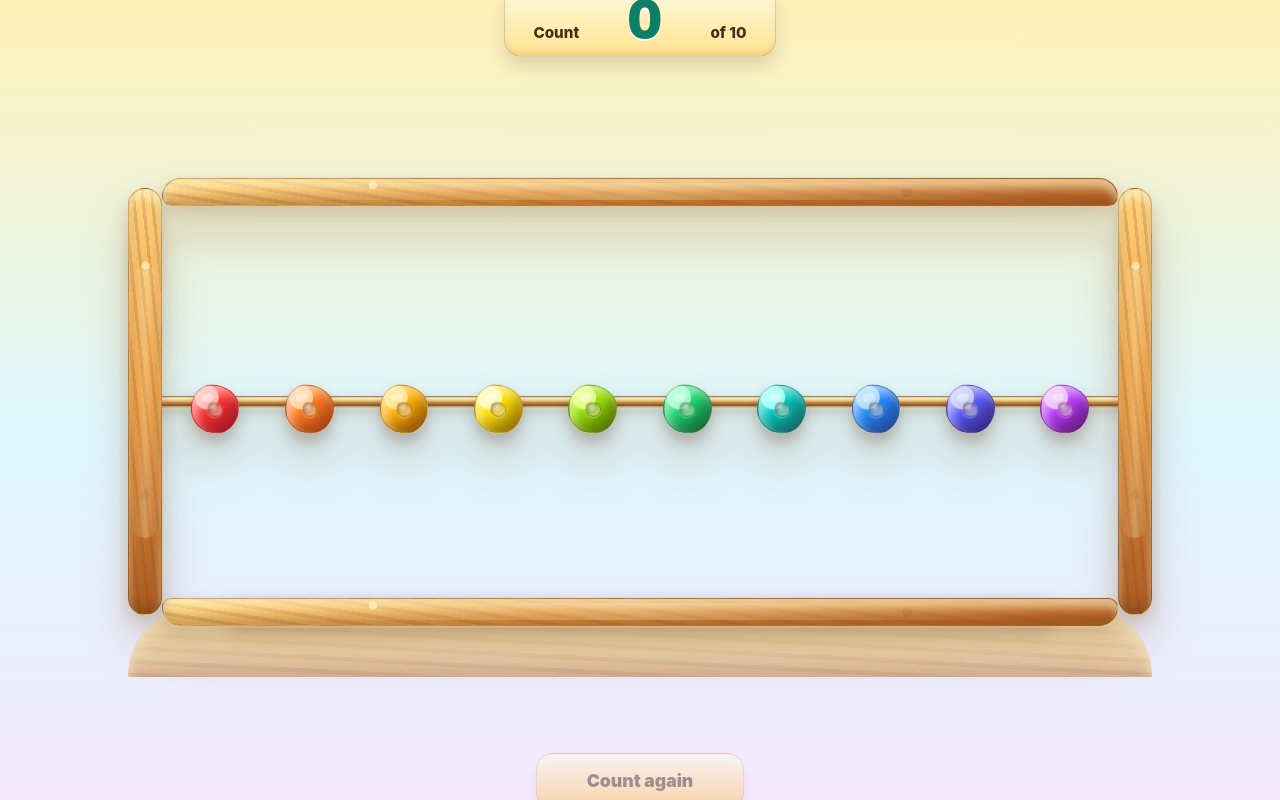
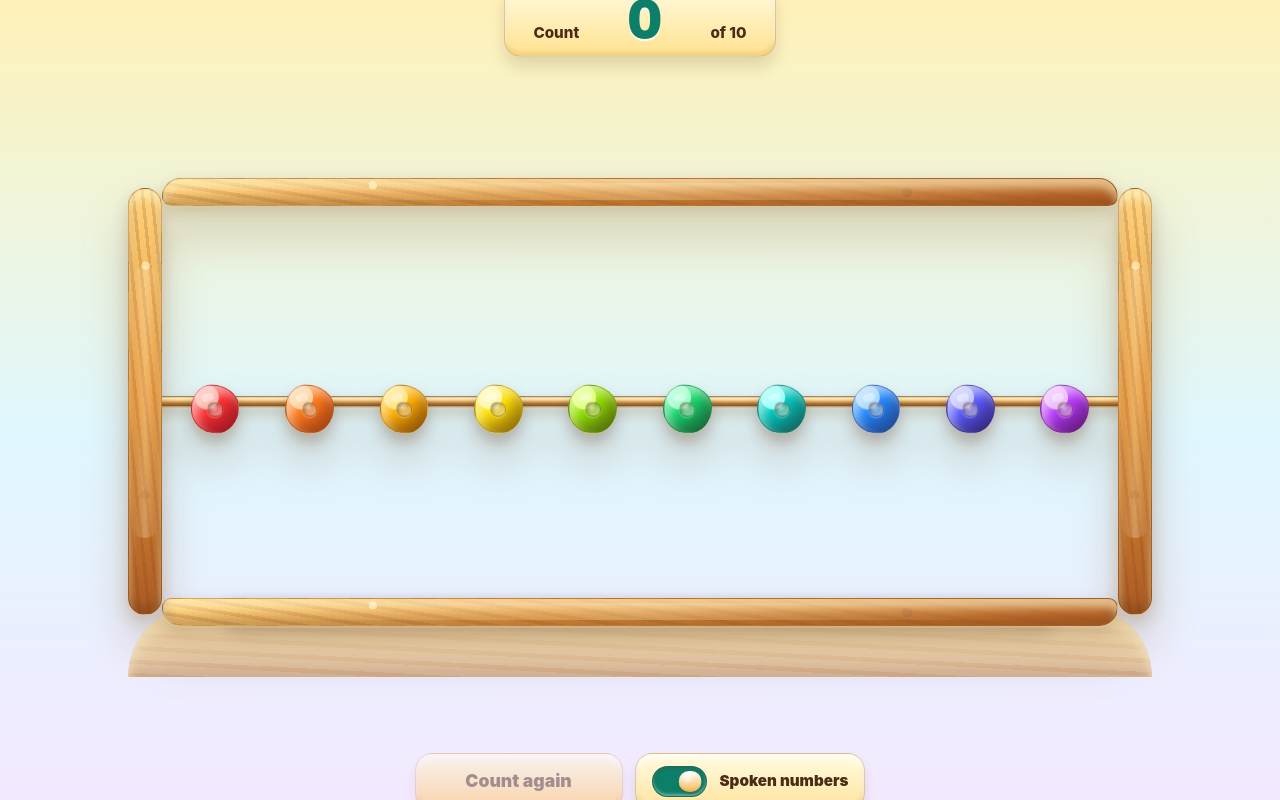
Before and after one commit to mtplayground/alex-1883-rainbow-abacus, a React (Vite) app: page / in a window 1280 px wide. Built offline with nearby package versions, Linux system fonts and the light colour scheme.

Commit message:
feat: Add the spoken-numbers on/off toggle

```diff
--- a/src/App.tsx
+++ b/src/App.tsx
@@ -1,7 +1,11 @@
 import { useCallback, useState } from "react";
 import { playBeadClickSound } from "./audio/beadClickSound";
 import { playCelebrationSound } from "./audio/celebrationSound";
-import { speakRunningTotal } from "./audio/spokenNumbers";
+import {
+  getSpokenNumbersEnabled,
+  setSpokenNumbersEnabled,
+  speakRunningTotal,
+} from "./audio/spokenNumbers";
 import { AppShell } from "./components/AppShell";
 import { AbacusFrame } from "./components/AbacusFrame";
 import { CelebrationOverlay } from "./components/CelebrationOverlay";
@@ -17,6 +21,9 @@ function clampTotal(nextTotal: number): number {
 export default function App() {
   const { beads, moveBeadToSide, reset, total } = useCountingState();
   const [celebrationTrigger, setCelebrationTrigger] = useState(0);
+  const [isSpokenNumbersEnabled, setIsSpokenNumbersEnabled] = useState(
+    getSpokenNumbersEnabled,
+  );
 
   const celebrateIfComplete = useCallback(
     (nextTotal: number) => {
@@ -73,6 +80,11 @@ export default function App() {
     reset();
   }, [reset, total]);
 
+  const handleSpokenNumbersChange = useCallback((isEnabled: boolean) => {
+    setSpokenNumbersEnabled(isEnabled);
+    setIsSpokenNumbersEnabled(isEnabled);
+  }, []);
+
   return (
     <AppShell>
       <TotalDisplay maximum={MAX_COUNT} total={total} />
@@ -81,7 +93,12 @@ export default function App() {
         onBeadDragEnd={handleBeadDragEnd}
         onBeadTap={handleBeadTap}
       />
-      <ControlsBar isResetDisabled={total === MIN_COUNT} onReset={handleReset} />
+      <ControlsBar
+        isResetDisabled={total === MIN_COUNT}
+        isSpokenNumbersEnabled={isSpokenNumbersEnabled}
+        onReset={handleReset}
+        onSpokenNumbersChange={handleSpokenNumbersChange}
+      />
       <CelebrationOverlay trigger={celebrationTrigger} />
     </AppShell>
   );
--- a/src/audio/spokenNumbers.ts
+++ b/src/audio/spokenNumbers.ts
@@ -12,18 +12,46 @@ const SPOKEN_TOTALS = new Map<number, string>([
   [10, "ten"],
 ]);
 
+let areSpokenNumbersEnabled = true;
+
+function getSpeechSynthesis(): SpeechSynthesis | null {
+  if (
+    typeof window === "undefined" ||
+    typeof window.speechSynthesis === "undefined" ||
+    typeof SpeechSynthesisUtterance === "undefined"
+  ) {
+    return null;
+  }
+
+  return window.speechSynthesis;
+}
+
+export function getSpokenNumbersEnabled(): boolean {
+  return areSpokenNumbersEnabled;
+}
+
+export function setSpokenNumbersEnabled(isEnabled: boolean): void {
+  areSpokenNumbersEnabled = isEnabled;
+
+  if (!isEnabled) {
+    getSpeechSynthesis()?.cancel();
+  }
+}
+
 export function speakRunningTotal(total: number): void {
+  if (!areSpokenNumbersEnabled) {
+    return;
+  }
+
   const spokenTotal = SPOKEN_TOTALS.get(total);
 
   if (spokenTotal === undefined) {
     return;
   }
 
-  if (
-    typeof window === "undefined" ||
-    typeof window.speechSynthesis === "undefined" ||
-    typeof SpeechSynthesisUtterance === "undefined"
-  ) {
+  const speechSynthesis = getSpeechSynthesis();
+
+  if (!speechSynthesis) {
     return;
   }
 
@@ -34,8 +62,8 @@ export function speakRunningTotal(total: number): void {
     utterance.rate = 0.9;
     utterance.volume = 0.95;
 
-    window.speechSynthesis.cancel();
-    window.speechSynthesis.speak(utterance);
+    speechSynthesis.cancel();
+    speechSynthesis.speak(utterance);
   } catch {
     // Speech support varies by browser; counting should never depend on it.
   }
--- a/src/components/ControlsBar.tsx
+++ b/src/components/ControlsBar.tsx
@@ -1,9 +1,16 @@
 type ControlsBarProps = Readonly<{
   isResetDisabled: boolean;
+  isSpokenNumbersEnabled: boolean;
   onReset: () => void;
+  onSpokenNumbersChange: (isEnabled: boolean) => void;
 }>;
 
-export function ControlsBar({ isResetDisabled, onReset }: ControlsBarProps) {
+export function ControlsBar({
+  isResetDisabled,
+  isSpokenNumbersEnabled,
+  onReset,
+  onSpokenNumbersChange,
+}: ControlsBarProps) {
   return (
     <div className="controls-bar" aria-label="Abacus controls">
       <button
@@ -15,6 +22,20 @@ export function ControlsBar({ isResetDisabled, onReset }: ControlsBarProps) {
       >
         Count again
       </button>
+      <label className="controls-bar__toggle">
+        <input
+          checked={isSpokenNumbersEnabled}
+          className="controls-bar__toggle-input"
+          onChange={(event) => {
+            onSpokenNumbersChange(event.currentTarget.checked);
+          }}
+          type="checkbox"
+        />
+        <span className="controls-bar__toggle-track" aria-hidden="true">
+          <span className="controls-bar__toggle-thumb" />
+        </span>
+        <span className="controls-bar__toggle-text">Spoken numbers</span>
+      </label>
     </div>
   );
 }
--- a/src/index.css
+++ b/src/index.css
@@ -290,8 +290,10 @@ body,
   position: relative;
   z-index: 2;
   display: flex;
+  flex-wrap: wrap;
+  gap: clamp(0.55rem, 1.6vmin, 0.9rem);
   justify-content: center;
-  width: min(100%, 24rem);
+  width: min(100%, 36rem);
 }
 
 .controls-bar__button {
@@ -340,6 +342,84 @@ body,
 .controls-bar__button:focus-visible {
   outline: 0.22rem solid rgb(24 91 255 / 0.78);
   outline-offset: 0.2rem;
+}
+
+.controls-bar__toggle {
+  display: inline-flex;
+  align-items: center;
+  min-height: clamp(3.25rem, 7.2vmin, 4.25rem);
+  padding: clamp(0.55rem, 1.4vmin, 0.78rem) clamp(0.85rem, 2vmin, 1.15rem);
+  border: 0.12rem solid rgb(103 65 32 / 0.22);
+  border-radius: clamp(1rem, 2.2vmin, 1.35rem);
+  background:
+    linear-gradient(180deg, rgb(255 254 232 / 0.92), rgb(255 228 157 / 0.9)), #ffe3a0;
+  box-shadow:
+    inset 0 0.24rem 0.28rem rgb(255 255 255 / 0.72),
+    inset 0 -0.2rem 0.3rem rgb(139 78 26 / 0.14),
+    0 0.5rem 0.74rem rgb(94 57 31 / 0.12);
+  color: #4a2b16;
+  column-gap: clamp(0.55rem, 1.6vmin, 0.8rem);
+  cursor: pointer;
+  touch-action: manipulation;
+}
+
+.controls-bar__toggle-input {
+  position: absolute;
+  width: 1px;
+  height: 1px;
+  overflow: hidden;
+  clip: rect(0 0 0 0);
+  clip-path: inset(50%);
+  white-space: nowrap;
+}
+
+.controls-bar__toggle-track {
+  display: grid;
+  width: clamp(3.1rem, 6.8vmin, 3.85rem);
+  height: clamp(1.7rem, 3.8vmin, 2.1rem);
+  padding: 0.22rem;
+  border: 0.08rem solid rgb(77 48 26 / 0.22);
+  border-radius: 999rem;
+  background: #b6c5cc;
+  box-shadow:
+    inset 0 0.14rem 0.18rem rgb(70 53 43 / 0.18),
+    inset 0 -0.12rem 0.18rem rgb(255 255 255 / 0.38);
+  transition: background 160ms ease;
+}
+
+.controls-bar__toggle-thumb {
+  width: calc(50% + 0.05rem);
+  height: 100%;
+  border-radius: 999rem;
+  background:
+    radial-gradient(circle at 36% 28%, rgb(255 255 255 / 0.86), transparent 34%),
+    linear-gradient(180deg, #ffffff, #f5ba54);
+  box-shadow:
+    0 0.12rem 0.18rem rgb(72 45 34 / 0.28),
+    inset 0 -0.08rem 0.12rem rgb(120 72 26 / 0.2);
+  transform: translateX(0);
+  transition: transform 160ms ease;
+}
+
+.controls-bar__toggle-input:checked + .controls-bar__toggle-track {
+  background: #0d7f68;
+}
+
+.controls-bar__toggle-input:checked
+  + .controls-bar__toggle-track
+  .controls-bar__toggle-thumb {
+  transform: translateX(92%);
+}
+
+.controls-bar__toggle-input:focus-visible + .controls-bar__toggle-track {
+  outline: 0.22rem solid rgb(24 91 255 / 0.78);
+  outline-offset: 0.2rem;
+}
+
+.controls-bar__toggle-text {
+  font-size: clamp(0.95rem, 1.85vmin, 1.12rem);
+  font-weight: 900;
+  letter-spacing: 0;
 }
 
 .abacus-frame {
@@ -764,6 +844,15 @@ body,
     font-size: 1rem;
   }
 
+  .controls-bar__toggle {
+    min-height: 3rem;
+    padding: 0.38rem 0.72rem;
+  }
+
+  .controls-bar__toggle-text {
+    font-size: 0.92rem;
+  }
+
   .abacus-frame {
     width: min(88%, 54rem);
     aspect-ratio: 18 / 7;
```
